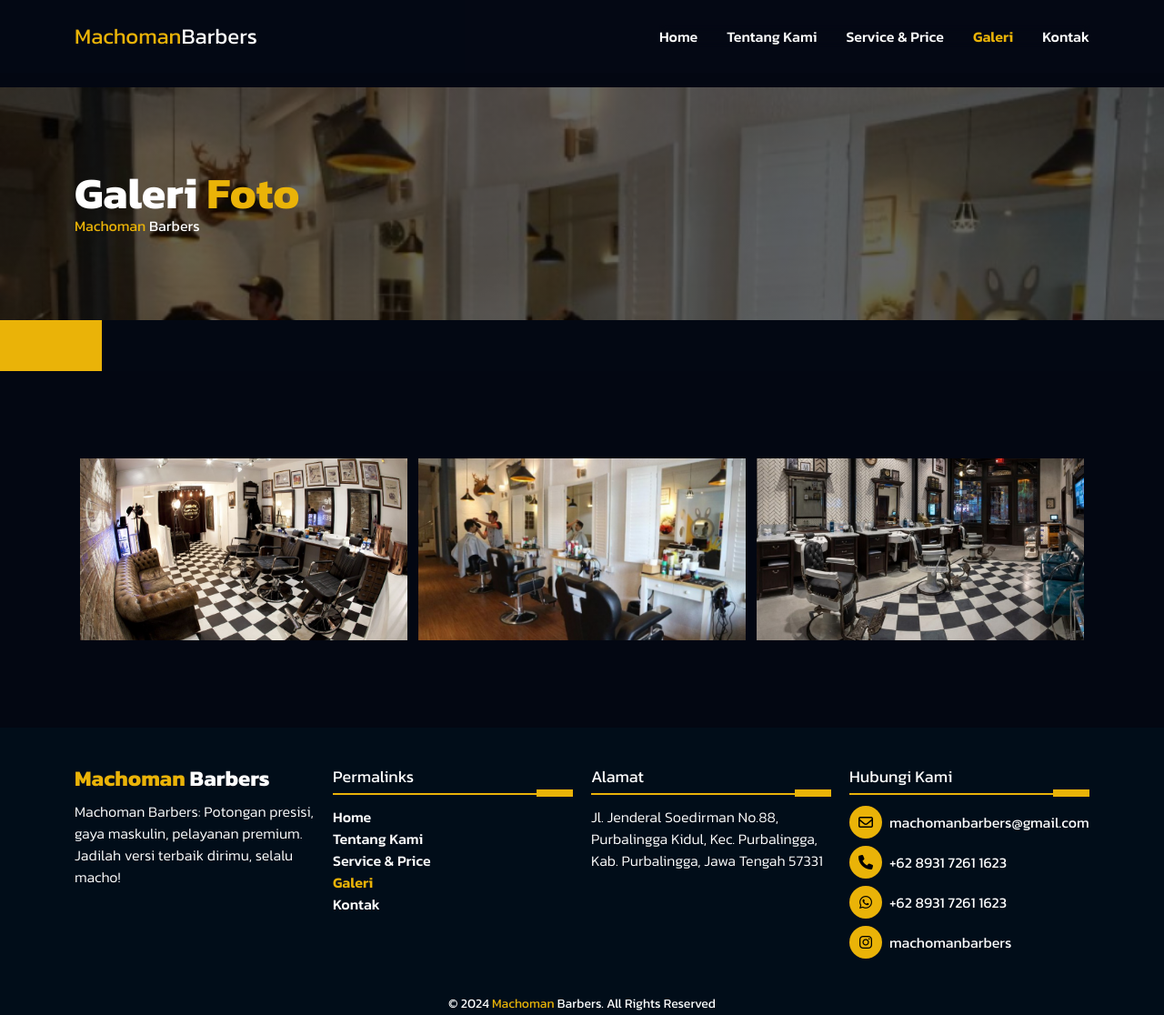
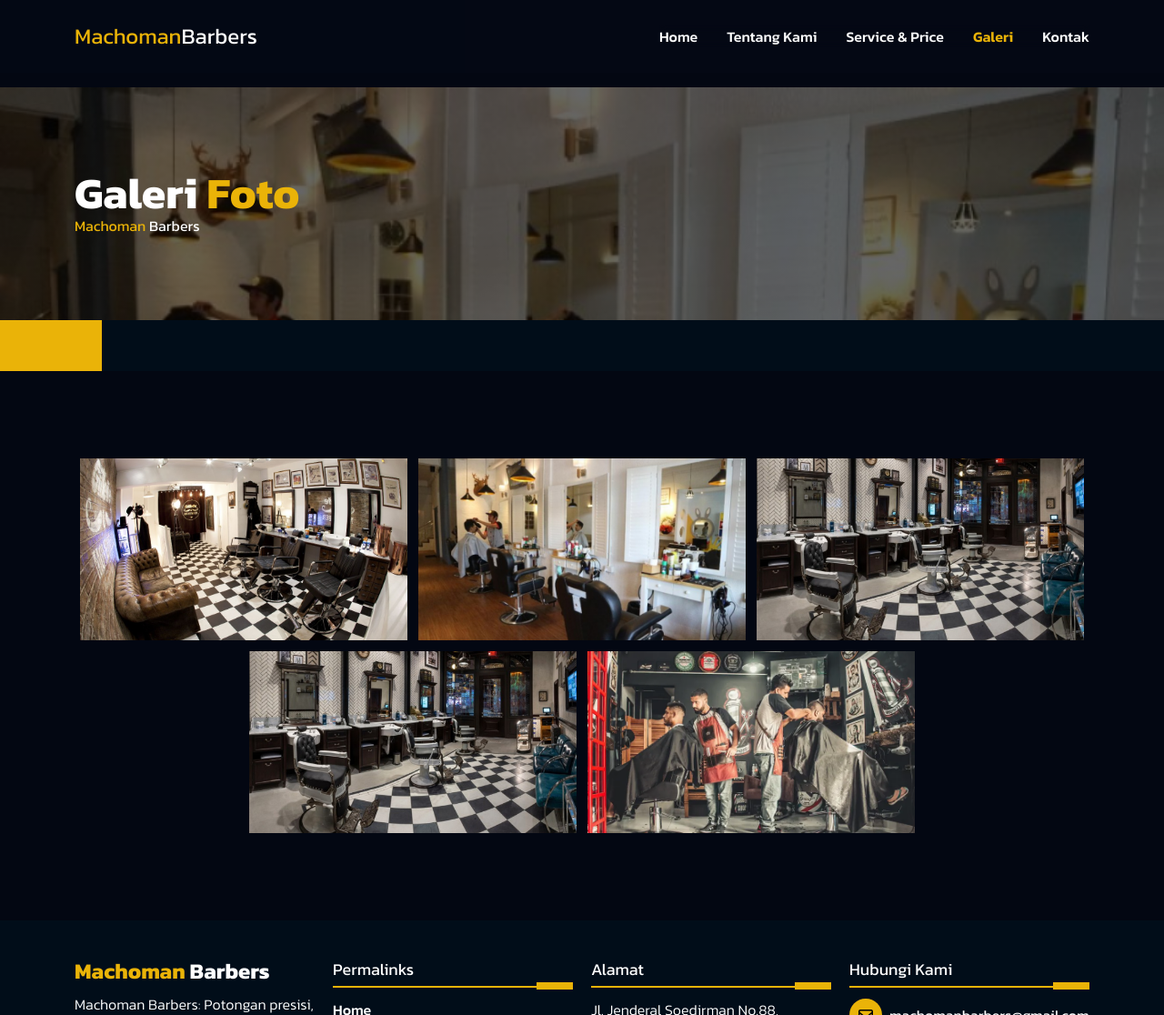
Before and after one commit to hiIgooTgar/machoman_barbers, a website: page src/galeri.html in a window 1280 px wide. Shown: the top 1116 px of the page at 91% size. Drawn offline with Linux system fonts and the light colour scheme.

Commit message:
Update Galeri Code | Machoman Barbers

```diff
--- a/assets/js/main.js
+++ b/assets/js/main.js
@@ -34,8 +34,8 @@
   contentGaleri.id = "content-galeri";
   contentGaleri.innerHTML = `
    <div>
-        <div class='float-right'>
-          <button class='bg-primary text-gray-950' id='popup-close'><i class='fa fa-x'></i></button>
+        <div class='float-right '>
+          <button class='w-7 h-7 xl:w-11 xl:h-11 lg:w-9 lg:h-9 md:w-8 md:h-8 bg-primary hover:opacity-85 text-gray-950 flex justify-center items-center' id='popup-close'><i class='fa fa-x text-sm xl:text-lg lg:text-md'></i></button>
         </div>
         <img src='${galeriImage}' alt='${galeriImage}' />
     </div>`;
--- a/src/galeri.html
+++ b/src/galeri.html
@@ -52,7 +52,7 @@
             <p><span class="text-primary">Machoman</span> Barbers</p>
           </div>
         </div>
-        <div class="w-full h-10 lg:h-14 md:h-12 bg-gray-900/5 relative">
+        <div class="w-full h-10 lg:h-14 md:h-12 bg-grayColors relative">
           <div
             class="w-20 h-full lg:w-28 md:w-24 bg-primary absolute left-0 top-0"
           ></div>
@@ -66,7 +66,7 @@
             >
               <img
                 id="galeri-img"
-                class="w-full h-[200px] sm:h-[185px] xl:h-[200px] lg:h-[170px] md:h-[150px] cursor-pointer duration-300 hover:-translate-y-7 object-cover"
+                class="w-full h-[200px] sm:h-[185px] xl:h-[200px] lg:h-[180px] md:h-[150px] cursor-pointer duration-300 hover:-translate-y-7 object-cover"
                 src="../assets/images/gambar-1.jpg"
               />
               <div
@@ -82,7 +82,7 @@
             >
               <img
                 id="galeri-img"
-                class="w-full h-[200px] sm:h-[185px] xl:h-[200px] lg:h-[170px] md:h-[150px] cursor-pointer duration-300 hover:-translate-y-7 object-cover"
+                class="w-full h-[200px] sm:h-[185px] xl:h-[200px] lg:h-[180px] md:h-[150px] cursor-pointer duration-300 hover:-translate-y-7 object-cover"
                 src="../assets/images/gambar-2.jpeg"
               />
               <div
@@ -98,13 +98,45 @@
             >
               <img
                 id="galeri-img"
-                class="w-full h-[200px] sm:h-[185px] xl:h-[200px] lg:h-[170px] md:h-[150px] cursor-pointer duration-300 hover:-translate-y-7 object-cover"
+                class="w-full h-[200px] sm:h-[185px] xl:h-[200px] lg:h-[180px] md:h-[150px] cursor-pointer duration-300 hover:-translate-y-7 object-cover"
                 src="../assets/images/gambar-3.png"
               />
               <div
                 class="absolute left-0 bottom-0 bg-primary w-full h-7 pt-[2px] text-gray-950 text-center z-[-1]"
               >
                 <p>Gambar 3</p>
+              </div>
+            </div>
+            <div
+              onclick="showPopUpGaleri(event)"
+              id="pop-up-galeri"
+              class="relative overflow-hidden w-[calc(100%-12px)] xl:w-[calc(33.333333%-12px)] md:w-[calc(50%-12px)]"
+            >
+              <img
+                id="galeri-img"
+                class="w-full h-[200px] sm:h-[185px] xl:h-[200px] lg:h-[180px] md:h-[150px] cursor-pointer duration-300 hover:-translate-y-7 object-cover"
+                src="../assets/images/gambar-3.png"
+              />
+              <div
+                class="absolute left-0 bottom-0 bg-primary w-full h-7 pt-[2px] text-gray-950 text-center z-[-1]"
+              >
+                <p>Gambar 4</p>
+              </div>
+            </div>
+            <div
+              onclick="showPopUpGaleri(event)"
+              id="pop-up-galeri"
+              class="relative overflow-hidden w-[calc(100%-12px)] xl:w-[calc(33.333333%-12px)] md:w-[calc(50%-12px)]"
+            >
+              <img
+                id="galeri-img"
+                class="w-full h-[200px] sm:h-[185px] xl:h-[200px] lg:h-[180px] md:h-[150px] cursor-pointer duration-300 hover:-translate-y-7 object-cover"
+                src="../assets/images/kontak.webp"
+              />
+              <div
+                class="absolute left-0 bottom-0 bg-primary w-full h-7 pt-[2px] text-gray-950 text-center z-[-1]"
+              >
+                <p>Gambar 5</p>
               </div>
             </div>
           </div>
--- a/src/input.css
+++ b/src/input.css
@@ -93,3 +93,7 @@
 #overlay-galeri #content-galeri img {
   @apply w-full h-full object-cover;
 }
+
+#overlay-galeri #popup-close:hover i {
+  @apply duration-300 hover:rotate-180;
+}
```
Also changed, not shown: src/output.css.
